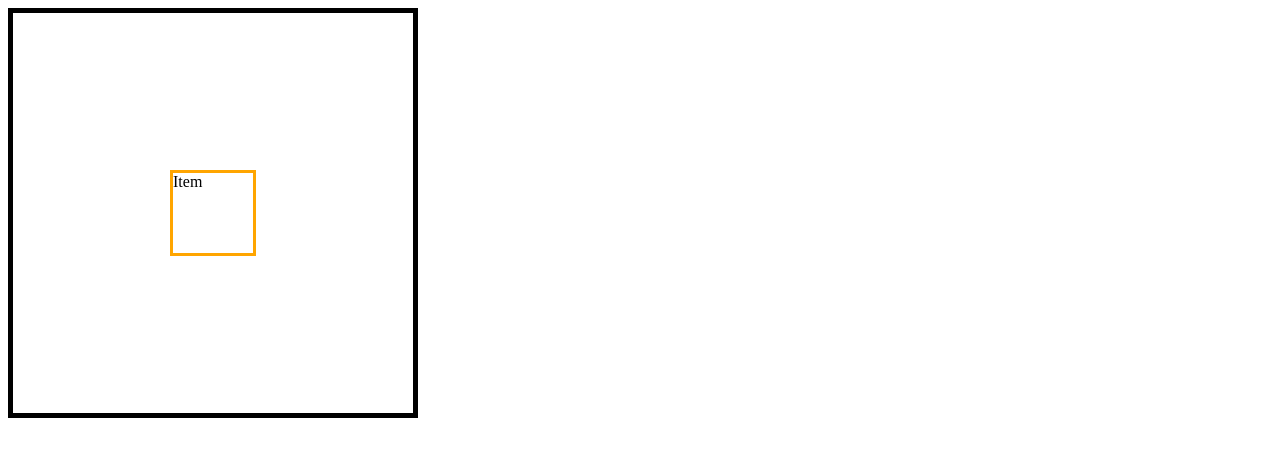
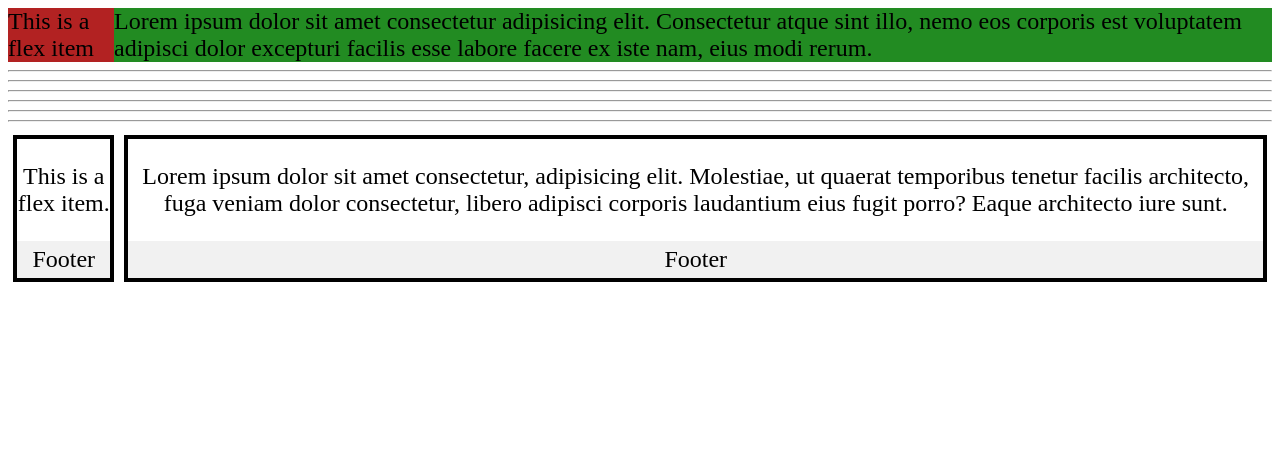
Before and after one commit to AmirTaki/flex-box-course, a plain HTML site: page index.html in a window 1280 px wide. Drawn offline with Linux system fonts and the light colour scheme.

Commit message:
practice : Varible heights

```diff
--- a/index.html
+++ b/index.html
@@ -7,11 +7,30 @@
     <link rel="stylesheet" href="./src/styles.css">
 </head>
 <body>
-   <div class="container">
-        <div class="item">
-            Item
+    <div class="container">
+        <div class="item1">This is a flex item</div>
+        <div class="item2">Lorem ipsum dolor sit amet consectetur adipisicing elit. Consectetur atque sint illo, nemo eos corporis est voluptatem adipisci dolor excepturi facilis esse labore facere ex iste nam, eius modi rerum.</div>
+    </div>
+
+
+    <hr /><hr /><hr /><hr /><hr /><hr />
+
+    <div class="cards">
+        <div class="card">
+            <div class="body">
+                <p>This is a flex item.</p>
+            </div>
+            <div class="footer">Footer</div>
         </div>
-   </div>
+        <div class="card">
+            <div class="body">
+                <p>Lorem ipsum dolor sit amet consectetur, adipisicing elit. Molestiae, ut quaerat temporibus tenetur facilis architecto, fuga veniam dolor consectetur, libero adipisci corporis laudantium eius fugit porro? Eaque architecto iure sunt.</p>
+            </div>
+            <div class="footer">
+                Footer
+            </div>
+        </div>
+    </div>
 </body>
 </html>
 
--- a/src/styles.css
+++ b/src/styles.css
@@ -1,14 +1,41 @@
 .container {
-    height: 400px;
-    width: 400px;
-    border: 5px solid black;
+    font-size: 1.5rem;
     display: flex;
-    justify-content: center;
-    align-items: center;
 }
 
-.item {
-    height: 80px;
-    width: 80px;
-    border: 3px solid orange;
+.item1 {
+    background-color: firebrick;
+    /* float: left;
+    width: 30%; */
 }
+
+.item2{
+    background-color: forestgreen;
+    /* float: right;
+    width: 70%; */
+}
+
+
+/* ---------------------------------------------------- */
+
+.cards {
+    display: flex;
+}
+
+.card {
+    font-size: 1.5rem;
+    border: 4px solid black;
+    margin: 5px;
+    text-align: center;
+    display: flex;
+    flex-direction: column;
+}
+
+.card .footer {
+    padding: 5px;
+    background-color: #f1f1f1;
+}
+
+.card .body{
+    flex: 1;
+}
```
